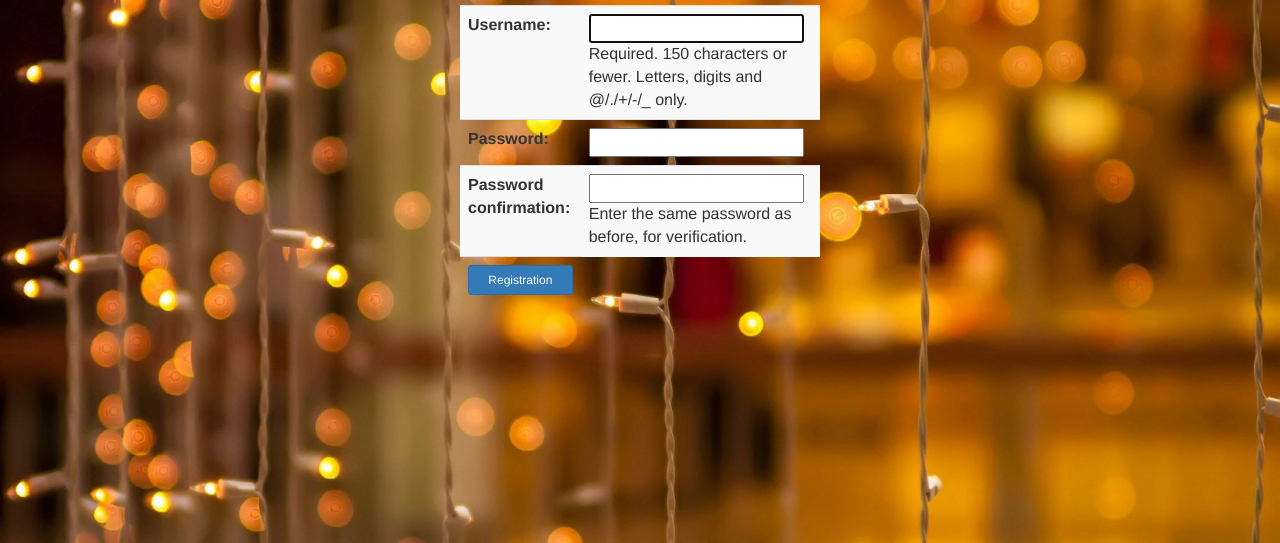
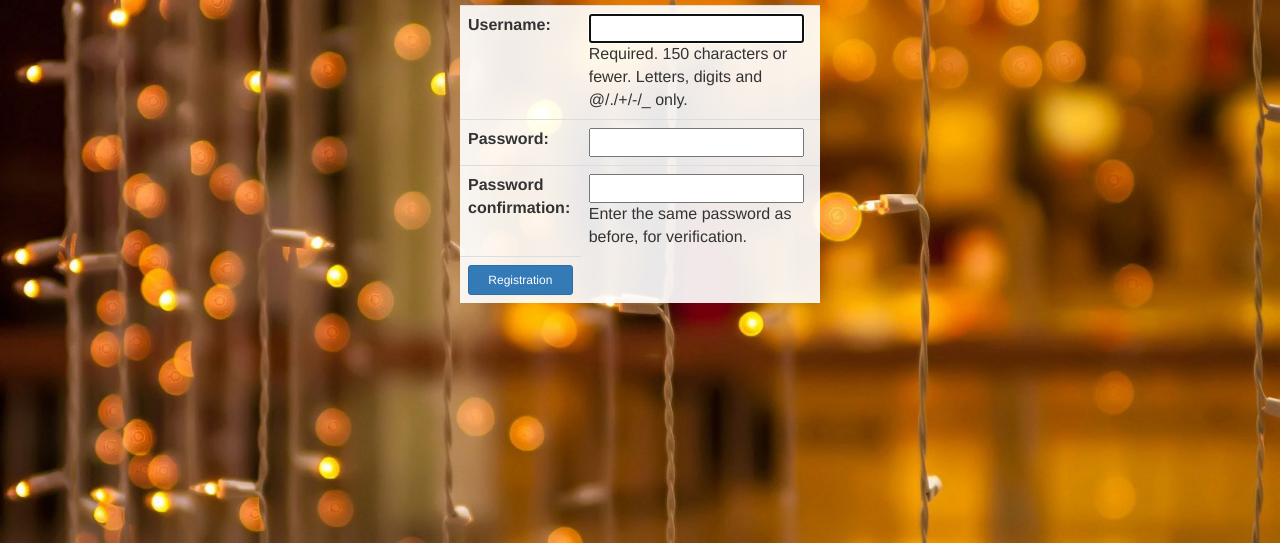
Before and after one commit to hopenaddy/AdminUI, a Django app: page /auth/registration/ in a window 1280 px wide. Shown: the part 95-638 px from the top of the page. Run offline with Django 3.2, Linux system fonts and the light colour scheme; some libraries are stand-ins or nearby versions.

Commit message:
change table

```diff
--- a/loginsys/templates/login.html
+++ b/loginsys/templates/login.html
@@ -9,7 +9,7 @@
             </div>
         	{% csrf_token %}
             <div class="auth-form-body">
-            	<table class="table table-striped">
+            	<table class="table background_for_table">
             	{{form}}
             	<tr><th><button class="btn btn-sm btn-primary btn-block" name="sing_in" type="submit">Sign in</button>
             	</th><th><a class="btn btn-sm btn-primary btn-block" href="../registration">Registration</a>
--- a/loginsys/templates/registration.html
+++ b/loginsys/templates/registration.html
@@ -5,7 +5,7 @@
     <div class='col-md-4 col-xs-4 col-sm-4 col-lg-4 col-sm-offset-4 col-md-offset-4 col-lg-offset-4'>
         <form method="post">
         	{% csrf_token %}
-        	<table class="table table-striped">
+        	<table class="table background_for_table">
         	{{form}}
             <tr><th><button class="btn btn-sm btn-primary btn-block" name="registration" type="submit">Registration</button>
             </th></tr>
--- a/my_app/static/css/main.css
+++ b/my_app/static/css/main.css
@@ -20,3 +20,6 @@ body{
 	border-radius: 5px;
 	border: 0px;
 }
+.background_for_table{
+	background-color: rgba(255, 255, 255, 0.91);
+}
--- a/my_app/templates/my_app/add.html
+++ b/my_app/templates/my_app/add.html
@@ -3,7 +3,7 @@
 {% block content %}
 <div class='col-md-4 col-xs-6 col-sm-6 col-lg-4 col-sm-offset-3 col-md-offset-4 col-lg-offset-4 back_color'>
 	<form action="" method="POST" name="user_form">
-		<table class="table table-striped">
+		<table class="table background_for_table">
 			{% csrf_token %}
             <tr><input class="form-control" type="text" name="login" placeholder="login" value="{{ user.username }}" required></tr>
 			<tr><input class="form-control" type="text" name="first" placeholder="first_name" value="{{ user.first_name }}"></tr>
--- a/my_app/templates/my_app/index.html
+++ b/my_app/templates/my_app/index.html
@@ -4,7 +4,7 @@
     {% if user_list %}
     <form action="" method="POST">
     {% csrf_token %}
-        <table class="table table-striped">
+        <table class="table background_for_table">
             <tr>
                 <td>Id</td>
                 <td>Login</td>
--- a/my_app/templates/my_app/permission.html
+++ b/my_app/templates/my_app/permission.html
@@ -4,7 +4,7 @@
 <div class='col-md-4 col-xs-6 col-sm-6 col-lg-4 col-sm-offset-3 col-md-offset-4 col-lg-offset-4'>
 	<form action="" method="POST" name="permisssion_form">
 		{% csrf_token %}
-		<table class="table table-striped">
+		<table class="table background_for_table">
 			<caption>Set permission</caption>
 			{{ form }}
 			<tr><th></th><td><button name="save" class="btn btn-sm btn-success">save</button></td></tr>
```
Also changed, not shown: db.sqlite3, 1 other file.
